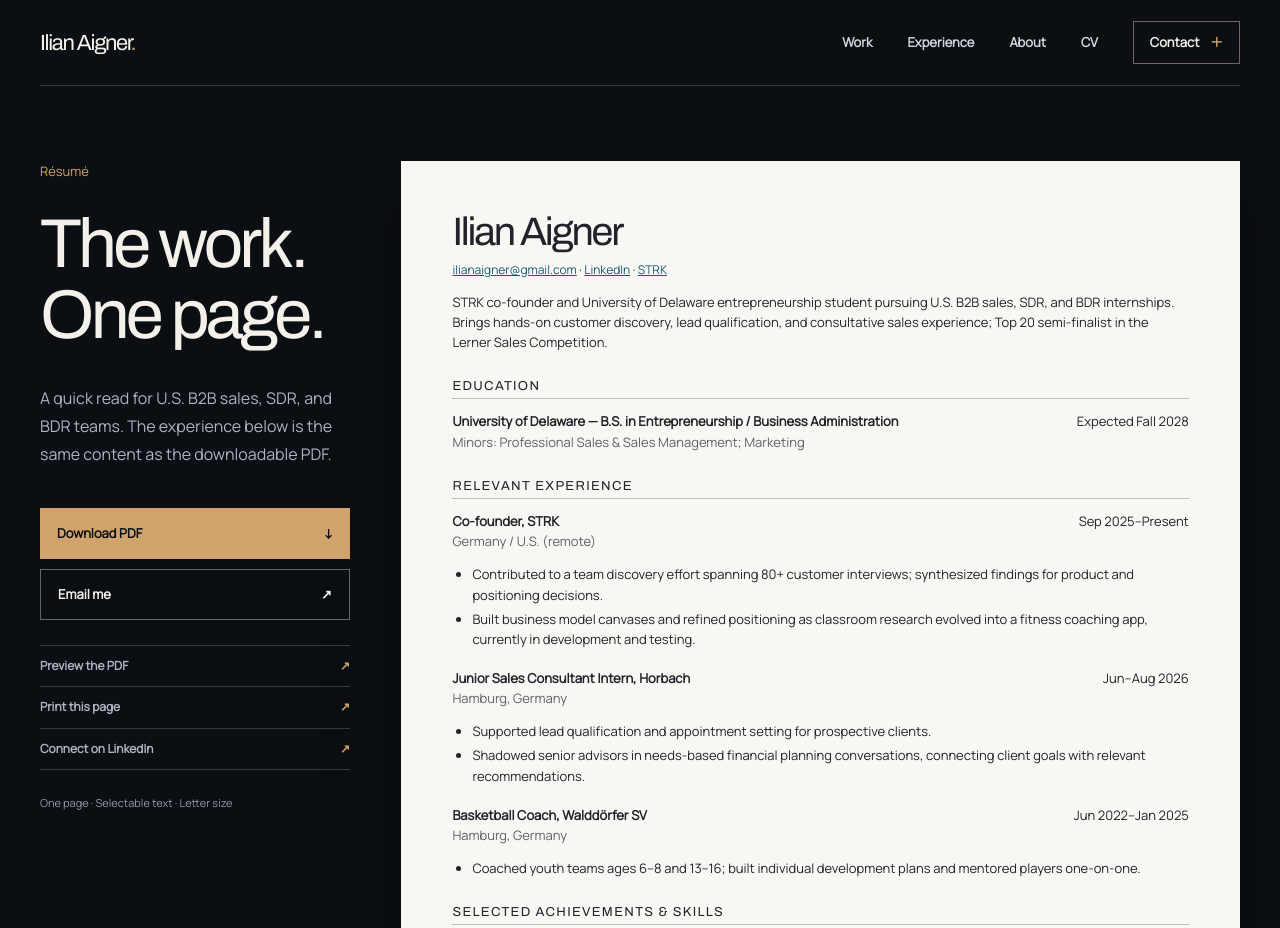
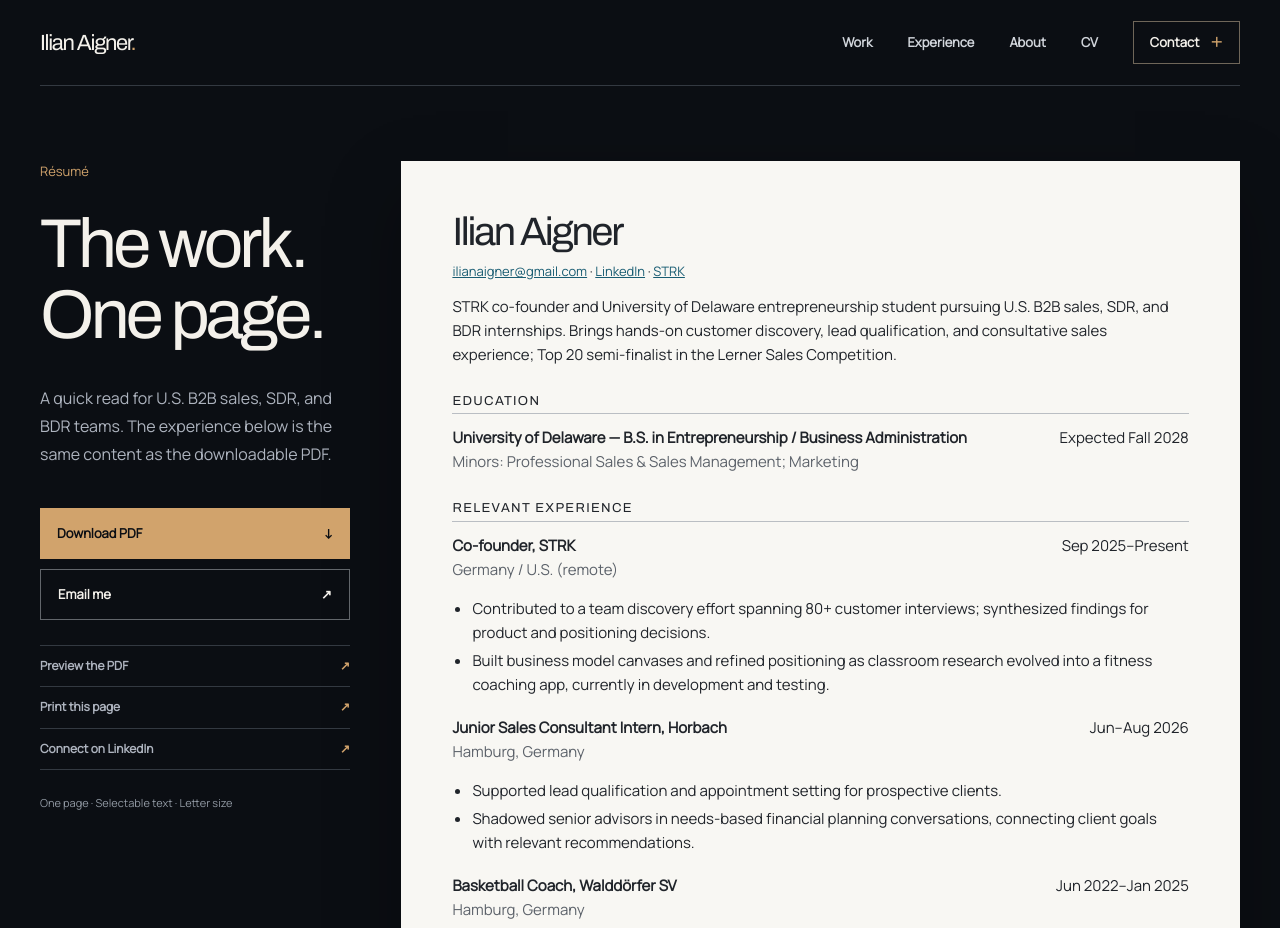
Before and after one commit to ilian-aigner/ilian-aigner.github.io, an Astro site: page /cv in a window 1280 px wide. Shown: the top 928 px of the page. Built offline with nearby package versions, Linux system fonts and the light colour scheme; Astro itself is replaced by a stand-in of ours.

Commit message:
Improve CV desktop reading width

```diff
--- a/src/styles/site.css
+++ b/src/styles/site.css
@@ -150,7 +150,7 @@ body .story-hero .hero-photo>img,body .about-portrait{filter:none}
 @media(max-width:760px){.strk-brand{padding-top:10px}.strk-status{grid-template-columns:1fr;gap:7px;padding:20px 0}.strk-status strong{font-size:15px}.strk-chapters{display:block;padding-top:35px}.strk-chapters a{grid-template-columns:32px minmax(0,1fr);padding:15px 0}.strk-chapters a+a{border-color:var(--line)}.strk-chapters small{display:none}.strk-origin{display:block;padding:68px 0 15px}.strk-origin-heading h2{font-size:clamp(48px,11vw,70px);margin-bottom:42px}.case-story{padding-left:20px}.case-story p{font-size:16px;margin-bottom:40px}.strk-research-note{display:block;margin-top:55px;padding:25px 0 35px}.strk-research-note>strong{display:block;font-size:clamp(90px,24vw,130px);margin-bottom:15px}.strk-research-note h3{font-size:clamp(27px,7vw,37px)}}
 @media(prefers-reduced-motion:reduce){.strk-chapters a{transition:none}.strk-chapters a:hover,.strk-chapters a:focus-visible{transform:none}}
 /* Keep the résumé in view while its reading, download, and print actions stay at hand. */
-.cv-stage{display:grid;grid-template-columns:minmax(250px,310px) minmax(0,1fr);gap:clamp(32px,4vw,70px);align-items:start;padding-top:75px;padding-bottom:130px}
+.cv-stage{display:grid;grid-template-columns:minmax(250px,310px) minmax(0,1fr);gap:clamp(32px,4vw,70px);align-items:start;max-width:1200px;padding-top:75px;padding-bottom:130px}
 .cv-guide-inner{position:sticky;top:35px}
 .cv-guide .section-label{color:var(--amber);margin-bottom:28px}
 .cv-guide h1{font-size:clamp(60px,5.4vw,86px);margin:0 0 32px}
@@ -165,8 +165,8 @@ body .story-hero .hero-photo>img,body .about-portrait{filter:none}
 .cv-format{font-size:11px;color:#9199a3;margin:24px 0 0}
 .cv-stage .resume{min-width:0;padding:clamp(35px,4vw,65px);box-shadow:0 30px 70px #0004}
 .cv-stage .resume h2{font-size:clamp(36px,3.1vw,47px)}
-.cv-stage .resume p,.cv-stage .resume li,.cv-stage .resume-row{font-size:13px;line-height:1.55}
-.cv-stage .resume .resume-contact{font-size:12px}
+.cv-stage .resume p,.cv-stage .resume li,.cv-stage .resume-row{font-size:15px;line-height:1.6}
+.cv-stage .resume .resume-contact{font-size:13px}
 .cv-stage .resume-row{display:grid;grid-template-columns:minmax(0,1fr) auto;gap:12px;align-items:baseline}
 .cv-stage .resume-row span{white-space:nowrap}
 .cv-stage .resume-role{margin-bottom:19px}
```
